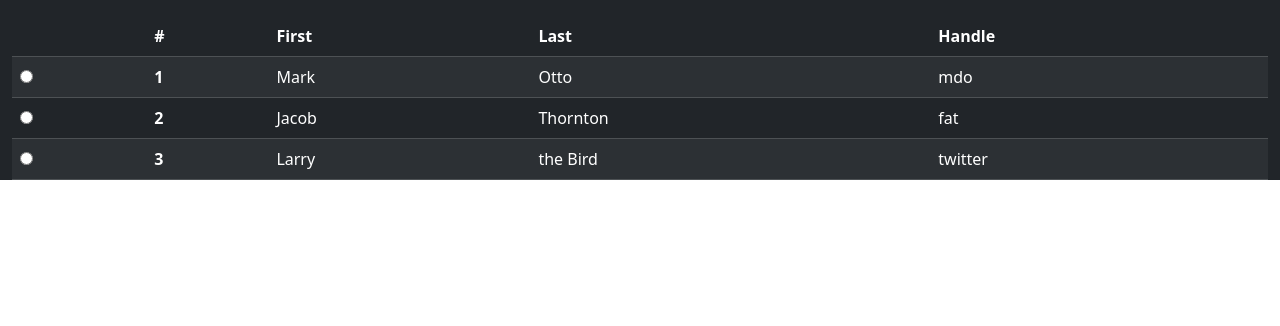
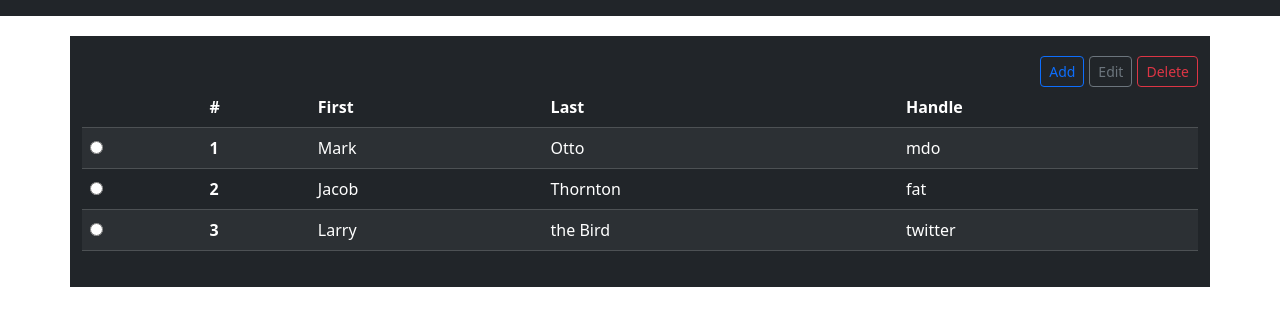
Before and after one commit to mikorecare/mean-stack-coursera-project-front-end, an Angular app in the folder employee-management/: page / in a window 1280 px wide. Shown: the top 326 px of the page. Built offline with nearby package versions, Linux system fonts and the light colour scheme.

Commit message:
FEAT: Added table buttons and styles

```diff
--- a/employee-management/src/app/components/dashboard/dashboard.component.html
+++ b/employee-management/src/app/components/dashboard/dashboard.component.html
@@ -1,4 +1,10 @@
-<div class="container-fluid bg-dark">
+<div class="container-fluid bg-li">
+    <div class="container bg-dark">
+        <div class="header float-end">
+            <button type="button" class="btn btn-outline-primary btn-sm">Add</button>
+            <button type="button" class="btn btn-outline-secondary btn-sm">Edit</button>
+            <button type="button" class="btn btn-outline-danger btn-sm">Delete</button>
+        </div>
         <table class="table table-striped table-dark">
             <thead>
               <tr>
@@ -34,3 +40,5 @@
             </tbody>
           </table>
     </div>
+
+</div>
--- a/employee-management/src/app/components/dashboard/dashboard.component.scss
+++ b/employee-management/src/app/components/dashboard/dashboard.component.scss
@@ -0,0 +1,10 @@
+.container-fluid{
+    padding-block: 20px;
+    .container{
+        padding-block: 20px;
+        .header{
+            display: flex;
+            gap:5px
+        }
+    }
+}
```
Lines whose indentation alone changed are shown as unchanged.
